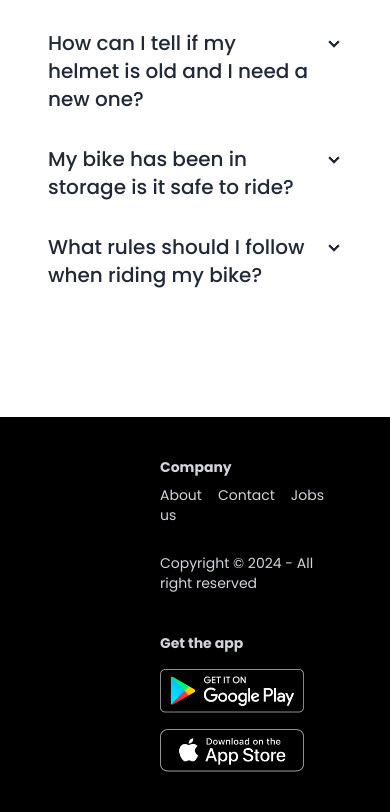
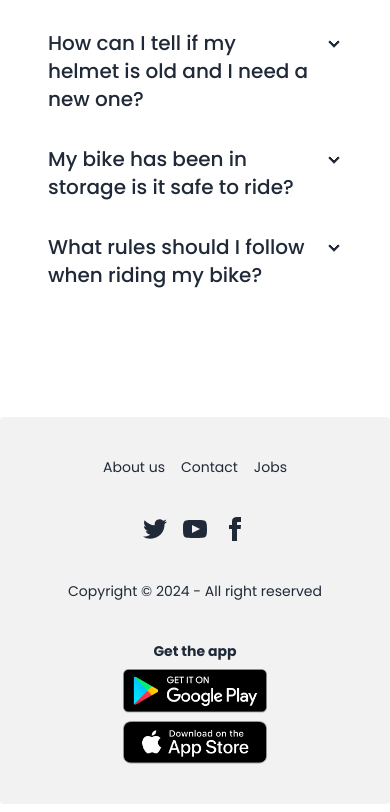
Before and after one commit to shahrukkabir/biker-zone-with-daisyui, a plain HTML site: page index.html in a window 390 px wide. Shown: the part 5016-5828 px from the top of the page. Drawn offline with nearby package versions, Linux system fonts and the light colour scheme; files whose address does not match are found by name.

Commit message:
complete footer with responsive

```diff
--- a/index.html
+++ b/index.html
@@ -352,29 +352,27 @@
     </section>
   </main>
 
-  <footer class="md:container md:mx-auto footer py-10 px-40 mt-20 bg-black text-gray-300 justify-between">
-    <nav class="">
-      <header class="font-bold">Company</header>
-      <div class="flex gap-4">
-        <a class="link link-hover">About us</a>
-        <a class="link link-hover">Contact</a>
-        <a class="link link-hover">Jobs</a>
-
+  <footer class="footer footer-center p-10 bg-base-200 text-base-content rounded">
+    <nav class="grid grid-flow-col gap-4">
+      <a class="link link-hover">About us</a>
+      <a class="link link-hover">Contact</a>
+      <a class="link link-hover">Jobs</a>
+    </nav>
+    <nav>
+      <div class="grid grid-flow-col gap-4">
+        <a><svg xmlns="http://www.w3.org/2000/svg" width="24" height="24" viewBox="0 0 24 24" class="fill-current"><path d="M24 4.557c-.883.392-1.832.656-2.828.775 1.017-.609 1.798-1.574 2.165-2.724-.951.564-2.005.974-3.127 1.195-.897-.957-2.178-1.555-3.594-1.555-3.179 0-5.515 2.966-4.797 6.045-4.091-.205-7.719-2.165-10.148-5.144-1.29 2.213-.669 5.108 1.523 6.574-.806-.026-1.566-.247-2.229-.616-.054 2.281 1.581 4.415 3.949 4.89-.693.188-1.452.232-2.224.084.626 1.956 2.444 3.379 4.6 3.419-2.07 1.623-4.678 2.348-7.29 2.04 2.179 1.397 4.768 2.212 7.548 2.212 9.142 0 14.307-7.721 13.995-14.646.962-.695 1.797-1.562 2.457-2.549z"></path></svg></a>
+        <a><svg xmlns="http://www.w3.org/2000/svg" width="24" height="24" viewBox="0 0 24 24" class="fill-current"><path d="M19.615 3.184c-3.604-.246-11.631-.245-15.23 0-3.897.266-4.356 2.62-4.385 8.816.029 6.185.484 8.549 4.385 8.816 3.6.245 11.626.246 15.23 0 3.897-.266 4.356-2.62 4.385-8.816-.029-6.185-.484-8.549-4.385-8.816zm-10.615 12.816v-8l8 3.993-8 4.007z"></path></svg></a>
+        <a><svg xmlns="http://www.w3.org/2000/svg" width="24" height="24" viewBox="0 0 24 24" class="fill-current"><path d="M9 8h-3v4h3v12h5v-12h3.642l.358-4h-4v-1.667c0-.955.192-1.333 1.115-1.333h2.885v-5h-3.808c-3.596 0-5.192 1.583-5.192 4.615v3.385z"></path></svg></a>
       </div>
-      <aside class="mt-5">
-        <p>Copyright © 2024 - All right reserved</p>
-      </aside>
     </nav>
-
-    <nav class="flex gap-20 justify-end">
-
-      <div class="grid grid-cols-1 gap-4  ">
+    <aside>
+      <p>Copyright © 2024 - All right reserved </p>
+    </aside>
+        <div class="grid grid-cols-1 gap-2  ">
         <header class=" font-bold">Get the app</header>
         <a><img class="w-36" src="images/others/android.png" alt=""></a>
         <a><img class="w-36" src="images/others/ios.png" alt=""></a>
       </div>
-
-    </nav>
   </footer>
 </body>
 
```
